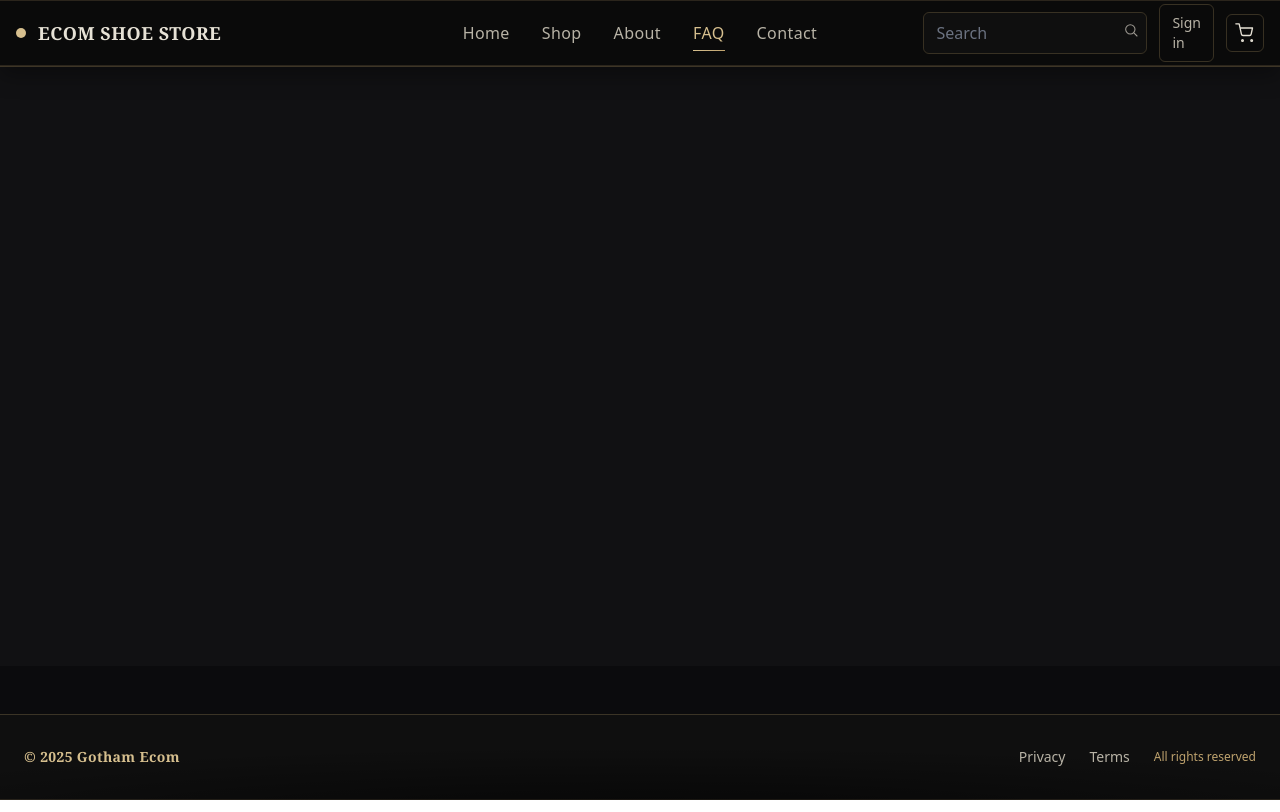
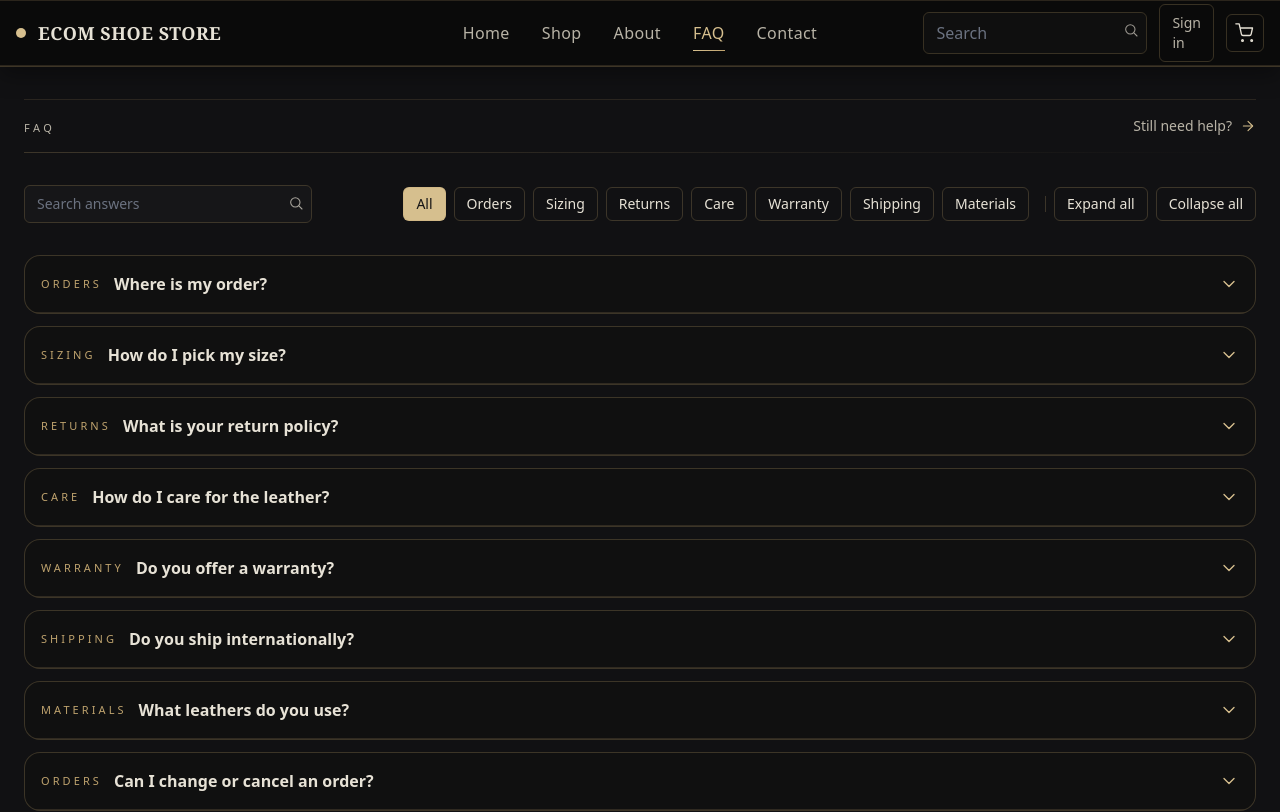
Before and after one commit to rayyan22207/my-ecom-frontend, a Vue app: page /faq in a window 1280 px wide. Shown: the top 812 px of the page. Built offline with nearby package versions, Linux system fonts and the light colour scheme.

Commit message:
still making pages

```diff
--- /dev/null
+++ b/src/pages/FAQ.vue
@@ -0,0 +1,194 @@
+<script setup>
+import { ref, computed } from 'vue'
+import SectionHeader from '../components/SectionHeader.vue'
+
+// Palette (kept local for clarity)
+const COLORS = {
+  bg: '#0b0b0b',
+  panel: '#101010',
+  gold: '#d6bf8e',
+  goldSoft: '#bfa36e',
+  text: '#e7e2d6',
+  textDim: '#b8b3a6'
+}
+
+// FAQ content (swap with real copy later)
+const ALL_FAQS = [
+  { id: 1, cat: 'Orders',   q: 'Where is my order?', a: 'Most EU orders ship within 24–48h and arrive in 3–7 business days. You\'ll receive tracking via email as soon as it leaves our warehouse.' },
+  { id: 2, cat: 'Sizing',   q: 'How do I pick my size?', a: 'Our lasts run true-to-size. If you’re between sizes, go down for loafers and up for boots. See our size guide for exact mm lengths.' },
+  { id: 3, cat: 'Returns',  q: 'What is your return policy?', a: '30 days, unworn and uncreased. Free return labels in the EU; outside EU you\'ll see the best-rate carrier at checkout.' },
+  { id: 4, cat: 'Care',     q: 'How do I care for the leather?', a: 'Brush after wear, condition every 6–8 weeks, and use trees. For deep shine, cream then wax, buffing between thin coats.' },
+  { id: 5, cat: 'Warranty', q: 'Do you offer a warranty?', a: '1-year manufacturing warranty. Outsoles and wear & tear aren’t covered, but we can help arrange resoles with our repair partners.' },
+  { id: 6, cat: 'Shipping', q: 'Do you ship internationally?', a: 'Yes. Duties are shown at checkout for transparency. Delivery times vary by region—most arrive in 5–10 business days.' },
+  { id: 7, cat: 'Materials',q: 'What leathers do you use?', a: 'Full-grain calf for uppers, veg-tanned lining, leather outsoles, cork mid-layer, and a steel shank—no cardboard fillers.' },
+  { id: 8, cat: 'Orders',   q: 'Can I change or cancel an order?', a: 'If it hasn’t shipped, yes—contact support ASAP with your order number and we’ll try to intercept it.' },
+]
+
+// UI state
+const search = ref('')
+const cat = ref('All')
+const openIds = ref(new Set()) // multi-open accordion
+
+const CATS = computed(() => ['All', ...Array.from(new Set(ALL_FAQS.map(f => f.cat)))])
+
+const filtered = computed(() => {
+  let arr = ALL_FAQS
+  if (cat.value !== 'All') arr = arr.filter(f => f.cat === cat.value)
+  if (search.value.trim()) {
+    const s = search.value.toLowerCase()
+    arr = arr.filter(f => f.q.toLowerCase().includes(s) || f.a.toLowerCase().includes(s))
+  }
+  return arr
+})
+
+const isOpen = (id) => openIds.value.has(id)
+const toggle = (id) => {
+  const next = new Set(openIds.value)
+  next.has(id) ? next.delete(id) : next.add(id)
+  openIds.value = next
+}
+const expandAll = () => { openIds.value = new Set(filtered.value.map(f => f.id)) }
+const collapseAll = () => { openIds.value = new Set() }
+</script>
+
+<template>
+  <div class="mx-auto w-full max-w-7xl px-6 py-8 space-y-8">
+    <SectionHeader title="FAQ" link-text="Still need help?" link-to="/contact" />
+
+    <!-- Controls -->
+    <div class="flex flex-col gap-3 md:flex-row md:items-center md:justify-between">
+      <!-- search -->
+      <div class="flex items-center gap-2">
+        <div class="relative">
+          <input
+            v-model="search"
+            type="text"
+            placeholder="Search answers"
+            class="rounded-md border bg-transparent px-3 py-2 text-sm outline-none transition w-72"
+            :style="{
+              borderColor:'rgba(191,163,110,0.25)',
+              color:'#e7e2d6',
+              caretColor:'#d6bf8e',
+              boxShadow:'inset 0 0 0 9999px rgba(255,255,255,0.02)'
+            }"
+          />
+          <svg class="pointer-events-none absolute right-2 top-2.5 h-4 w-4"
+               viewBox="0 0 24 24" fill="none" stroke="currentColor" stroke-width="1.6"
+               stroke-linecap="round" stroke-linejoin="round"
+               :style="{ color: 'rgba(232,226,214,0.7)' }">
+            <circle cx="11" cy="11" r="7"></circle><path d="M21 21l-4.3-4.3"></path>
+          </svg>
+        </div>
+      </div>
+
+      <!-- chips + bulk actions -->
+      <div class="flex flex-wrap items-center gap-2">
+        <button
+          v-for="c in CATS" :key="c"
+          class="rounded-md px-3 py-1.5 text-sm transition"
+          :style="{
+            color: cat===c ? '#161616' : '#e7e2d6',
+            background: cat===c ? '#d6bf8e' : 'transparent',
+            border: '1px solid rgba(191,163,110,0.25)'
+          }"
+          @click="cat = c"
+        >{{ c }}</button>
+
+        <span class="ml-2 hidden h-4 w-px md:inline-block" :style="{ background:'rgba(191,163,110,0.25)' }"></span>
+
+        <button
+          class="rounded-md px-3 py-1.5 text-sm transition"
+          :style="{ border:'1px solid rgba(191,163,110,0.25)', color:'#e7e2d6' }"
+          @click="expandAll"
+        >Expand all</button>
+        <button
+          class="rounded-md px-3 py-1.5 text-sm transition"
+          :style="{ border:'1px solid rgba(191,163,110,0.25)', color:'#e7e2d6' }"
+          @click="collapseAll"
+        >Collapse all</button>
+      </div>
+    </div>
+
+    <!-- FAQ list -->
+    <div class="space-y-3">
+      <article
+        v-for="(f, i) in filtered" :key="f.id"
+        v-motion
+        :initial="{ opacity: 0, y: 10 }"
+        :enter="{ opacity: 1, y: 0, transition: { delay: i * 0.04, duration: .3 } }"
+        class="overflow-hidden rounded-2xl border"
+        :style="{ borderColor:'rgba(191,163,110,0.25)', background: COLORS.panel }"
+      >
+        <!-- header / button -->
+        <button
+          class="flex w-full items-center justify-between gap-4 px-4 py-4 text-left"
+          :aria-expanded="isOpen(f.id)"
+          :aria-controls="`faq-panel-${f.id}`"
+          @click="toggle(f.id)"
+          @keyup.enter.prevent="toggle(f.id)"
+          @keyup.space.prevent="toggle(f.id)"
+          :style="{ color: COLORS.text }"
+        >
+          <div class="flex items-center gap-3">
+            <span class="text-[11px] uppercase tracking-[0.28em]" :style="{ color: COLORS.goldSoft }">{{ f.cat }}</span>
+            <h3 class="text-[15px] md:text-[16px] font-semibold">{{ f.q }}</h3>
+          </div>
+
+          <!-- chevron -->
+          <svg
+            class="h-5 w-5 flex-none transition-transform duration-200"
+            :class="isOpen(f.id) ? 'rotate-180' : ''"
+            viewBox="0 0 24 24" fill="none" stroke="currentColor" stroke-width="1.6"
+            stroke-linecap="round" stroke-linejoin="round"
+            :style="{ color: COLORS.gold }"
+          >
+            <path d="M6 9l6 6 6-6"/>
+          </svg>
+        </button>
+
+        <!-- divider -->
+        <div class="h-px" :style="{ background:'rgba(191,163,110,0.18)' }"></div>
+
+        <!-- panel -->
+        <transition
+          enter-active-class="duration-200 ease-out"
+          enter-from-class="opacity-0 -translate-y-1"
+          enter-to-class="opacity-100 translate-y-0"
+          leave-active-class="duration-150 ease-in"
+          leave-from-class="opacity-100 translate-y-0"
+          leave-to-class="opacity-0 -translate-y-1"
+        >
+          <div
+            v-show="isOpen(f.id)"
+            :id="`faq-panel-${f.id}`"
+            class="px-4 pb-4 text-[14px] leading-relaxed"
+            :style="{ color: COLORS.textDim }"
+          >
+            {{ f.a }}
+          </div>
+        </transition>
+      </article>
+    </div>
+
+    <!-- CTA -->
+    <section class="pt-6">
+      <div class="relative overflow-hidden rounded-2xl border p-6 text-center"
+           :style="{ borderColor:'rgba(191,163,110,0.25)', background:'#0f0f0f' }">
+        <div class="pointer-events-none absolute inset-0"
+             :style="{ background:'radial-gradient(700px 260px at 50% 120%, rgba(214,191,142,0.12), transparent 70%)' }"></div>
+        <h4 class="text-[18px] md:text-[20px] font-semibold" :style="{ color: COLORS.text }">
+          Didn’t find what you were looking for?
+        </h4>
+        <p class="mt-1 text-[14px]" :style="{ color: COLORS.textDim }">We usually reply within one business day.</p>
+        <RouterLink
+          to="/contact"
+          class="mt-4 inline-flex items-center rounded-md px-5 py-2.5 text-sm font-semibold transition
+                 shadow-[0_8px_22px_rgba(0,0,0,.45)] hover:shadow-[0_12px_28px_rgba(0,0,0,.6)]"
+          :style="{ background: COLORS.gold, color: '#161616' }"
+        >
+          Contact Support
+        </RouterLink>
+      </div>
+    </section>
+  </div>
+</template>
--- a/src/router/index.js
+++ b/src/router/index.js
@@ -3,11 +3,13 @@ import { createRouter, createWebHistory } from 'vue-router'
 import Landing from '../pages/LandingPage.vue'
 import Shop from '../pages/Shop.vue'
 import About from '../pages/About.vue'
+import FAQ from '../pages/FAQ.vue'
 
 const routes = [
   { path: '/', name: 'Landing', component: Landing },
   { path: '/shop', name: 'Shop', component: Shop },
-  { path: '/about', name: 'About', component: About }
+  { path: '/about', name: 'About', component: About },
+  { path: '/faq', component: FAQ },
 ]
 
 const router = createRouter({
```
